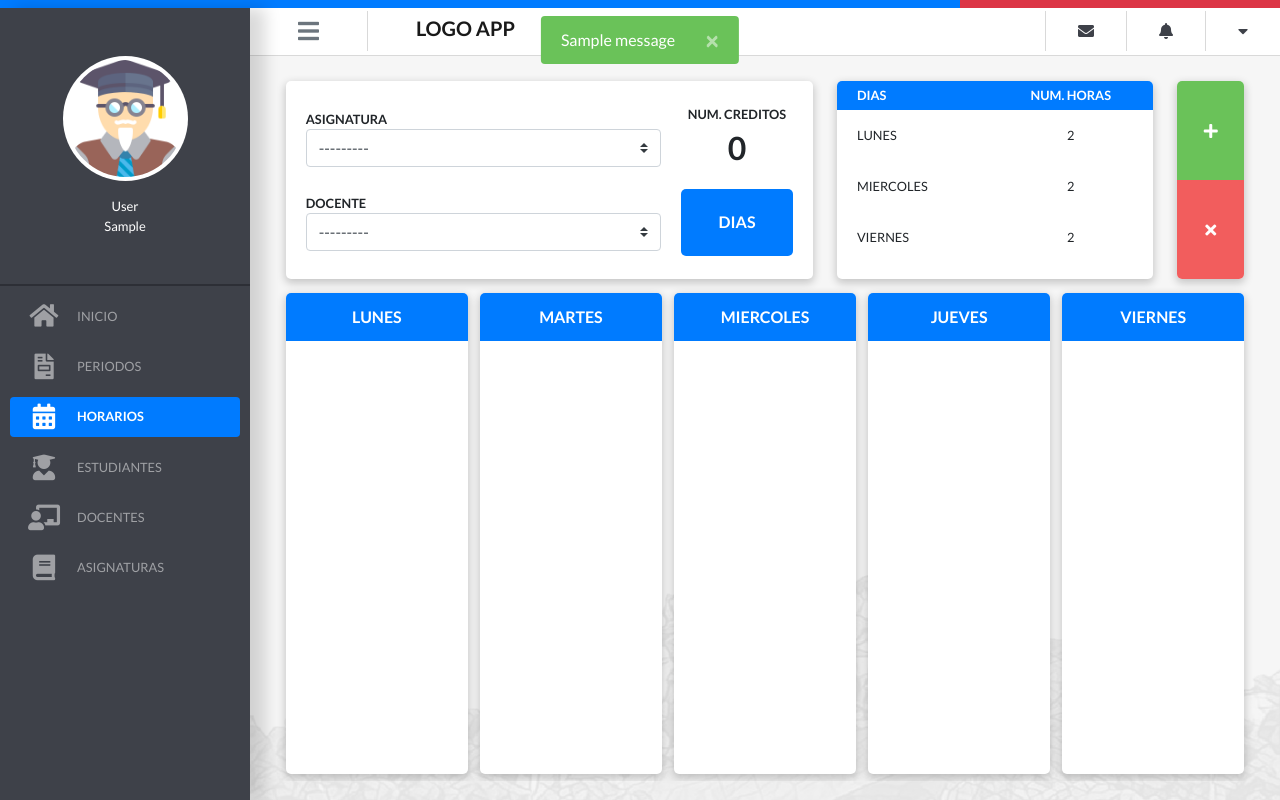
After one commit to Yugi96/Proyecto-seguimiento-syllabus, a Django app: page /coordinador/periodo/curso/horario/crear/1/ in a window 1280 px wide. The commit adds this page. Run offline with Django 3.2, Linux system fonts and the light colour scheme; a user stored in the database is signed in; tables that the repository leaves empty hold one stand-in row (values such as "Sample post"); one stand-in notice (Sample message) is shown; some libraries are stand-ins or nearby versions.

Commit message:
Horario interfaz y javascript - incompleto

```diff
--- a/apps/coordinador/urls.py
+++ b/apps/coordinador/urls.py
@@ -5,6 +5,9 @@ from apps.universidad.views import homeCoordinador, UploadFileView, UpdateDocent
                                     UploadFileViewAsignatura, UpdateAsignatura, PeriodoView, \
                                     AsignaturaDocenteView, AsignaturaDocenteUpdateView, EstudianteView, \
                                     EstudianteUpdateView, CursoView, CursoUpdateView, PeriodoUpdateView, TerminarPeriodoView
+
+from apps.seguimiento.views import CursosHorariosListView, HorarioCreateView
+
 from apps.usuario.views import ListaMensajesView
 
 app_name = 'coordinador'
@@ -32,4 +35,7 @@ urlpatterns = [
 
     re_path('^periodo/curso$', permission_required('universidad.Coordinador')(CursoView.as_view()), name='periodos_curso_agregar'),
     re_path('^periodo/curso/editar/(?P<pk>\d+)/', permission_required('universidad.Coordinador')(CursoUpdateView.as_view()), name='periodos_curso_editar'),
+
+    re_path('^periodo/curso/horario/(?P<pk>\d+)/', permission_required('universidad.Coordinador')(CursosHorariosListView.as_view()), name='periodos_curso_horario'),
+    re_path('^periodo/curso/horario/crear/(?P<pk>\d+)/', permission_required('universidad.Coordinador')(HorarioCreateView.as_view()), name='periodos_curso_horario_crear'),
 ]
--- a/apps/seguimiento/views.py
+++ b/apps/seguimiento/views.py
@@ -1,11 +1,14 @@
 from django.shortcuts import render, redirect
+
+from django.db.models import OuterRef, Subquery
+
 from django.db import IntegrityError
 from django.urls import reverse
 from django.contrib import messages
 from django.views.generic import ListView, CreateView, UpdateView, TemplateView, DeleteView
 from django.urls import reverse_lazy
 from django.http import HttpResponseRedirect
-from .models import Seguimiento
+from .models import Seguimiento, Horario
 from apps.universidad.models import Asignatura_Docente, Curso, Alumno, Asignatura, Semestre, Periodo, Docente
 from .forms import SeguimientoForm
 
@@ -113,3 +116,34 @@ class SeguimientoUpdateView(FormMessageMixin ,UpdateView):
     def form_invalid(self, form, form_invalid_message):
         messages.error(self.request, form_invalid_message)
         return super(SeguimientoUpdateView, self).form_invalid(form)
+
+class CursosHorariosListView(ListView):
+    model = Horario
+    template_name = 'estudiante/horario/index.horario.template.html'
+
+    def get_context_data(self, **kwargs):
+        context = super(CursosHorariosListView, self).get_context_data(**kwargs)
+        curso_id = self.kwargs['pk']
+        curso = Curso.objects.get(id=curso_id)
+        context['horario_list'] = Horario.objects.filter(hor_estado=True, semestre_id=curso.semestre_id, periodo_id=curso.periodo_id, hor_paralelo=curso.cur_paralelo)
+        context['curso_list'] = curso
+        return context
+
+class HorarioCreateView(ListView):
+    model = Horario
+    template_name = 'estudiante/horario/agregar.horario.template.html'
+
+    def get_context_data(self, **kwargs):
+        context = super(HorarioCreateView, self).get_context_data(**kwargs)
+        curso_id = self.kwargs['pk']
+        curso = Curso.objects.get(id=curso_id)
+        asignaturas = Asignatura.objects.filter(semestre_id=curso.semestre_id, carrera_id=curso.alumno.carrera_id, asi_estado=True)
+        asignaturas_docentes = Asignatura_Docente.objects.filter(
+            periodo_id=curso.periodo_id,
+            asi_doc_estado=True,
+            asi_doc_eliminado=False,
+        ).filter(asignatura__semestre = curso.semestre_id).distinct()
+        context['curso_list'] = curso
+        context['asignatura_docente_list'] = asignaturas_docentes
+        context['asignaturas_list'] = asignaturas
+        return context
--- a/apps/universidad/models.py
+++ b/apps/universidad/models.py
@@ -76,7 +76,7 @@ class Asignatura(models.Model):
     asi_estado = models.BooleanField(default=True)
 
     def __str__(self):
-        return "{} - {}".format(self.asi_nombre, self.semestre)
+        return "{} - {}".format(self.semestre, self.asi_nombre)
 
     def nombreAsignatura(self):
         return "{}".format(self.asi_nombre)
--- a/apps/universidad/views.py
+++ b/apps/universidad/views.py
@@ -83,7 +83,7 @@ class UploadFileViewAsignatura(FormMessageMixin, CreateView):
     form_invalid_message = "ERROR: LA ASIGNATURA YA EXISTE"
 
     def get_context_data(self, **kwargs):
-        kwargs['object_list'] = Asignatura.objects.filter(asi_estado=True).order_by('asi_nombre')
+        kwargs['object_list'] = Asignatura.objects.filter(asi_estado=True).order_by('carrera','semestre')
         return super(UploadFileViewAsignatura, self).get_context_data(**kwargs)
 
 class UpdateAsignatura(FormMessageMixin, UpdateView):
@@ -248,7 +248,8 @@ class CursoUpdateView(FormMessageMixin, UpdateView):
             cursoCadena = "{} | {} | {} | {}".format(cursoList.semestre_id, cursoList.periodo_id, cursoList.cur_paralelo, cursoList.alumno.carrera_id)
             if cursoCadena == cursoNuevo:
                 return self.form_invalid(form)
-        if request.POST["cur_eliminado"] == "on":
+        esEliminado = request.POST.get("cur_eliminado", False)
+        if esEliminado == "on":
             user.is_active = False
             user.save()
         if form.is_valid():
--- a/static/css/styles.css
+++ b/static/css/styles.css
@@ -730,6 +730,10 @@ body {
     list-style: none;
 }
 
+#asig_docentes {
+    height: 100%;
+}
+
 .campo-check-mul li label {
     display: flex;
     justify-content: flex-start;
@@ -1187,3 +1191,154 @@ body {
 .mt-20{
     margin-top: 20px;
 }
+
+/* Horarios estilo */
+.curso-info-horario {
+    display: flex;
+    justify-content: space-around;
+    margin-right: 25px;
+}
+
+/* Horario crear estilos */
+.container-horario {
+    border-radius: 0;
+    background-color: transparent;
+    box-shadow: none;
+    align-content: space-between;
+}
+
+.content-horario-top {
+    width: 100%;
+    height: 30%;
+    background: transparent;
+    display: flex;
+    justify-content: space-between;
+    padding: 7px 10px;
+}
+
+
+.content-horario-body {
+    width: 100%;
+    height: 70%;
+    background: transparent;
+    display: flex;
+    justify-content: space-between;
+    padding: 7px 10px;
+}
+
+.content-horario-body-dias {
+    width: 19%;
+    background: #fff;
+    height: 100%;
+    border-radius: 5px;
+    box-shadow: 0 3px 8px 1px rgba(0, 0, 0, .2);
+    overflow: hidden;
+}
+
+.content-horario-top-asignatura {
+    width: 55%;
+    background: #fff;
+    border-radius: 5px;
+    box-shadow: 0 3px 8px 1px rgba(0, 0, 0, .2);
+    display: flex;
+}
+
+.content-horario-top-dias {
+    width: 33%;
+    box-shadow: 0 3px 8px 1px rgba(0, 0, 0, .2);
+    background: #fff;
+    display: flex;
+    overflow: hidden;
+    border-radius: 5px;
+}
+
+.content-horario-body-dias-header {
+    height: 10%;
+    background: #007bff;
+    color: #fff;
+    display: flex;
+    justify-content: center;
+    align-items: center;
+    font-weight: bold;
+}
+
+.content-horario-top-botones  {
+    width: 7%;
+    box-shadow: 0 3px 8px 1px rgba(0, 0, 0, .2);
+    background: #fff;
+    display: flex;
+    flex-wrap: wrap;
+    border-radius: 5px;
+    overflow: hidden;
+}
+
+.content-horario-asignatura {
+    display: flex;
+    flex-wrap: wrap;
+    padding: 15px 20px;
+    width: 75%;
+    height: 100%;
+    align-content: space-around
+}
+
+.content-horario-dias {
+    display: flex;
+    flex-wrap: wrap;
+    padding: 15px 20px 15px 0;
+    width: 25%;
+    height: 100%;
+    align-content: space-around
+}
+
+.btn-dias {
+    background: #007bff;
+    color: #fff;
+    font-weight: bold;
+    width: 100%;
+    display: flex;
+    height: 40%;
+    justify-content: center;
+    align-items: center;
+    border-radius: 5px;
+}
+
+.num-creditos-asignatura {
+    font-weight: bold;
+    width: 100%;
+    display: flex;
+    height: 40%;
+    justify-content: center;
+    align-items: center;
+    border-radius: 5px;
+    font-size: 2em;
+    margin: 0;
+}
+
+.content-horario-top-dias-acciones {
+    background: #000;
+}
+
+.btn-content {
+    height: 50%;
+    width: 100%;
+    display: flex;
+    justify-content: center;
+    align-items: center;
+    color: #fff;
+    border-radius: 0;
+    padding: 0;
+}
+
+.btn-agregar.btn-content:hover {
+    background: rgb(90, 165, 75);
+    transform: none;
+}
+
+.btn-cerrar.btn-content:hover {
+    background: #B95757;
+    transform: none;
+}
+
+.p-0 {
+    padding: 0;
+}
--- a/templates/coordinador/periodo/index.periodo.template.html
+++ b/templates/coordinador/periodo/index.periodo.template.html
@@ -170,6 +170,7 @@
                                     <td class="text-center">{{curso.cur_paralelo}}</td>
                                     <td class="text-center">
                                         <a class="btn-editar btn-asignatura" href="{% url 'coordinador:periodos_curso_editar' curso.id %}"></i>EDITAR</a>
+                                        <a class="btn-editar btn-asignatura bg-primary" href="{% url 'coordinador:periodos_curso_horario' curso.id %}"></i>HORARIO</a>
                                     </td>
                                     <td></td
                                 </tr>
--- /dev/null
+++ b/templates/estudiante/horario/agregar.horario.template.html
@@ -0,0 +1,137 @@
+{% extends 'base/base.app.coordinador.template.html'%}
+{% load staticfiles %}
+{% block title %}
+    HORARIO
+{% endblock title %}
+
+{% block horarios-activo %}
+    active-menu-item
+{% endblock horarios-activo %}
+
+{% block content %}
+    {% if messages %}
+    {% for message in messages %}
+        <div class="message-{{ message.tags }} alert alert-warning alert-dismissible fade show content-error" role="alert">
+            {{ message }}
+            <button type="button" class="close" data-dismiss="alert" aria-label="Close">
+                <span aria-hidden="true">&times;</span>
+            </button>
+        </div>
+    {% endfor %}
+    {% endif %}
+            {% for asignatura_docente in asignatura_docente_list %}
+                <div class="js-docentes" style="display:none;">
+                    <span>{{ asignatura_docente.docente }}</span>
+                    <div>
+                    {% for asignatura in asignatura_docente.asignatura.all %}
+                        {% if asignatura in asignaturas_list %}
+                            <div class="js-docentes-asignaturas">
+                                <span>{{ asignatura.asi_nombre }}</span>
+                                <span>{{ asignatura.asi_num_creditos }}</span>
+                            </div>
+                            {% endif %}
+                    {% endfor %}
+                    </div>
+                </div>
+            {% endfor %}
+    <div class="content-docentes container-horario">
+        <div class="content-horario-top">
+            <div class="content-horario-top-asignatura">
+                <div class="content-horario-asignatura">
+                    <div class="group-campo w-100">
+                        <label for="" class="label-campo">ASIGNATURA</label>
+                        <select name="asignatura-horario" class="custom-select" id="asignatura-horario" required="">
+                            <option value="" selected="">---------</option>
+                        </select>
+                    </div>
+                    <div class="group-campo w-100">
+                        <label for="" class="label-campo">DOCENTE</label>
+                        <select name="docente-horario" class="custom-select" id="docente-horario" required="">
+                            <option value="" selected="">---------</option>
+                        </select>
+                    </div>
+                </div>
+                <div class="content-horario-dias">
+                    <div class="group-campo w-100 text-center">
+                        <label for="" class="label-campo">NUM. CREDITOS</label>
+                        <p class="num-creditos-asignatura">0</p>
+                    </div>
+                    <span class="btn-dias">DIAS</span>
+                </div>
+            </div>
+            <div class="content-horario-top-dias">
+                <table class="table table-borderless">
+                    <thead class="bg-primary blanco">
+                        <tr>
+                            <th scope="col">DIAS</th>
+                            <th scope="col" class="text-center">NUM. HORAS</th>
+                        </tr>
+                    </thead>
+                    <tbody>
+                        <tr>
+                            <td>LUNES</td>
+                            <td class="text-center">2</td>
+                        </tr>
+                        <tr>
+                            <td>MIERCOLES</td>
+                            <td class="text-center">2</td>
+                        </tr>
+                        <tr>
+                            <td>VIERNES</td>
+                            <td class="text-center">2</td>
+                        </tr>
+                    </tbody>
+                </table>
+            </div>
+            <div class="content-horario-top-botones">
+                <span class="btn-agregar btn-content"><i class="icon-btn p-0 fas fa-plus" ></i></span>
+                <span class="btn-cerrar btn-content "><i class="icon-btn p-0 fas fa-times"></i></span>
+            </div>
+        </div>
+        <div class="content-horario-body">
+            <div class="content-horario-body-dias header-lunes">
+                <div class="content-horario-body-dias-header">LUNES</div>
+                <div class="content-horario-body-dias-rows">
+
+                </div>
+            </div>
+            <div class="content-horario-body-dias header-martes">
+                <div class="content-horario-body-dias-header">MARTES</div>
+                <div class="content-horario-body-dias-rows"></div>
+            </div>
+            <div class="content-horario-body-dias header-miercoles">
+                <div class="content-horario-body-dias-header">MIERCOLES</div>
+                <div class="content-horario-body-dias-rows"></div>
+            </div>
+            <div class="content-horario-body-dias header-jueves">
+                <div class="content-horario-body-dias-header">JUEVES</div>
+                <div class="content-horario-body-dias-rows"></div>
+            </div>
+            <div class="content-horario-body-dias header-viernes">
+                <div class="content-horario-body-dias-header">VIERNES</div>
+                <div class="content-horario-body-dias-rows"></div>
+            </div>
+        </div>
+    </div>
+
+    <script>
+        var docentes = document.getElementsByClassName('js-docentes');
+        var docentesList = {}
+        for(let i=0; i < docentes.length; i++){
+            var listAsignaturas = []
+            for(let k=0; k < docentes[i].children[1].children.length; k++){
+                var asignaturas = {}
+                asignaturas.nombre = docentes[i].children[1].children[k].children[0].textContent
+                asignaturas.num_creditos = docentes[i].children[1].children[k].children[1].textContent
+                listAsignaturas.push(asignaturas)
+            }
+            docentesList[docentes[i].children[0].textContent] = listAsignaturas
+        }
+
+        console.log(docentesList)
+
+
+
+    </script>
+
+{% endblock content %}
--- a/templates/estudiante/seguimiento/index.seguimiento.template.html
+++ b/templates/estudiante/seguimiento/index.seguimiento.template.html
@@ -90,7 +90,7 @@
 {% endif %}
     <div class="content-docentes">
         <div class="content-seguimiento">
-            <div class="informacion-periodo">
+            <div class="informacion-periodo"></div>
                 <span id="label-periodo"><strong>PERIODO:</strong> <span>{{curso_list.periodo}}</span></span>
                 <span id="label-semestre"><strong>SEMESTRE:</strong> <span>{{curso_list.semestre}}</span></span>
                 <span id="label-paralelo"><strong>PERALELO:</strong> <span>{{curso_list.cur_paralelo}}</span></span>
```
Also changed, not shown: apps/seguimiento/models.py (+1 -13 lines), apps/universidad/forms.py (+6 -6 lines), templates/estudiante/horario/index.horario.template.html (added, +51 -0 lines), apps/seguimiento/migrations/0007_remove_horario_periodo.py (added), apps/seguimiento/migrations/0008_horario_periodo.py (added).
